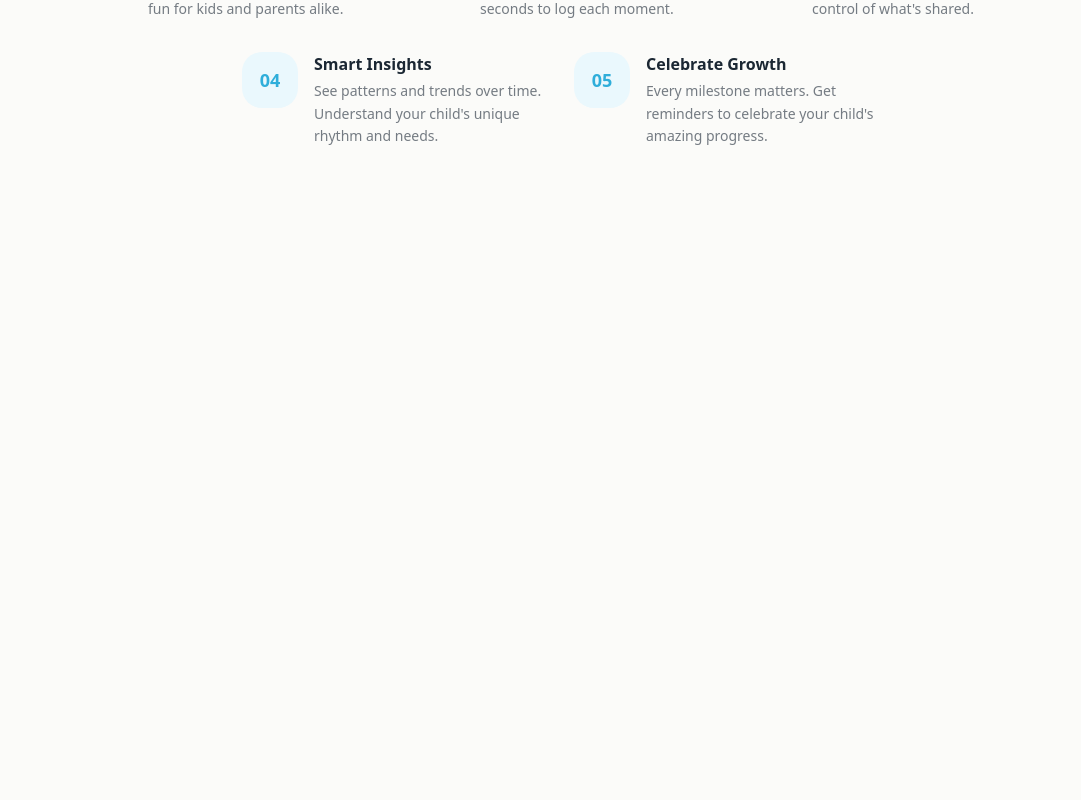
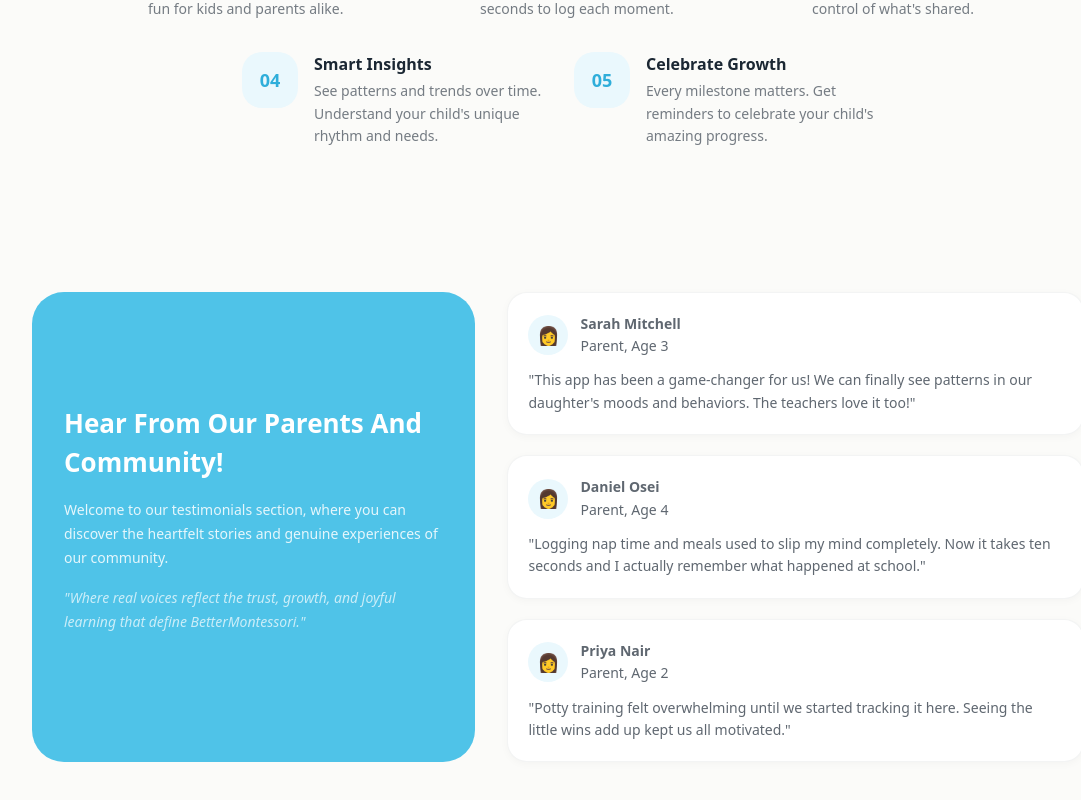
Before and after one commit to LaskaMaharjan/Bettermontessori, a React (Vite) app: page / in a window 1280 px wide. Shown: the part 2166-2966 px from the top of the page, without its empty margins (82-1163 px from the left). Before the commit the page ends 2394 px from the top, so only its background shows below. Built offline with nearby package versions, Linux system fonts and the light colour scheme.

Commit message:
feat: added testimonials section

```diff
--- a/src/App.jsx
+++ b/src/App.jsx
@@ -3,6 +3,7 @@ import Hero from './Components/Hero.jsx'
 import Features from './Components/Features.jsx'
 import About from './Components/About.jsx'
 import WhyChoose from './Components/WhyChoose.jsx'
+import Testimonials from './Components/Testimonials.jsx'
 
 export default function App() {
   return (
@@ -10,8 +11,9 @@ export default function App() {
       <Navbar />
       <Hero />
       <Features />
-      <About/>
-      <WhyChoose/>
+      <About />
+      <WhyChoose />
+      <Testimonials />
     </>
   )
 }
--- a/src/Components/Testimonials.jsx
+++ b/src/Components/Testimonials.jsx
@@ -0,0 +1,40 @@
+const reviews = [
+  { name: 'Sarah Mitchell', role: 'Parent, Age 3', text: "This app has been a game-changer for us! We can finally see patterns in our daughter's moods and behaviors. The teachers love it too!" },
+  { name: 'Daniel Osei', role: 'Parent, Age 4', text: 'Logging nap time and meals used to slip my mind completely. Now it takes ten seconds and I actually remember what happened at school.' },
+  { name: 'Priya Nair', role: 'Parent, Age 2', text: 'Potty training felt overwhelming until we started tracking it here. Seeing the little wins add up kept us all motivated.' },
+]
+
+export default function Testimonials() {
+  return (
+    <section className="testimonials" id="testimonials">
+      <div className="section-inner testimonials-inner">
+        <div className="testimonials-intro">
+          <h2>Hear From Our Parents And Community!</h2>
+          <p>
+            Welcome to our testimonials section, where you can discover the heartfelt stories
+            and genuine experiences of our community.
+          </p>
+          <p className="italic">
+            "Where real voices reflect the trust, growth, and joyful learning that define
+            BetterMontessori."
+          </p>
+        </div>
+
+        <div className="testimonials-list">
+          {reviews.map((review) => (
+            <div className="testimonial-card" key={review.name}>
+              <div className="testimonial-head">
+                <span className="avatar">👩</span>
+                <div>
+                  <p className="testimonial-name">{review.name}</p>
+                  <p className="testimonial-role">{review.role}</p>
+                </div>
+              </div>
+              <p>"{review.text}"</p>
+            </div>
+          ))}
+        </div>
+      </div>
+    </section>
+  )
+}
--- a/src/style.css
+++ b/src/style.css
@@ -471,3 +471,90 @@ img {
   color: rgba(27, 39, 51, 0.6);
   line-height: 1.6;
 }
+/* =========================================
+   9. TESTIMONIALS
+   ========================================= */
+.testimonials {
+  padding: 64px 24px;
+}
+
+.testimonials-inner {
+  display: grid;
+  grid-template-columns: 1fr 1.3fr;
+  gap: 32px;
+}
+
+.testimonials-intro {
+  background: var(--color-sky);
+  color: var(--color-white);
+  border-radius: var(--radius-lg);
+  padding: 32px;
+  display: flex;
+  flex-direction: column;
+  justify-content: center;
+}
+
+.testimonials-intro h2 {
+  font-size: 26px;
+  margin-bottom: 16px;
+}
+
+.testimonials-intro p {
+  font-size: 14px;
+  color: rgba(255, 255, 255, 0.85);
+  line-height: 1.7;
+  margin-bottom: 16px;
+}
+
+.testimonials-intro .italic {
+  font-style: italic;
+  color: rgba(255, 255, 255, 0.7);
+}
+
+.testimonials-list {
+  display: flex;
+  flex-direction: column;
+  gap: 20px;
+}
+
+.testimonial-card {
+  background: var(--color-white);
+  border: 1px solid rgba(27, 39, 51, 0.05);
+  border-radius: var(--radius-md);
+  padding: 20px;
+  box-shadow: 0 2px 8px rgba(0, 0, 0, 0.03);
+}
+
+.testimonial-head {
+  display: flex;
+  align-items: center;
+  gap: 12px;
+  margin-bottom: 12px;
+}
+
+.avatar {
+  width: 40px;
+  height: 40px;
+  border-radius: 50%;
+  background: var(--color-sky-light);
+  display: flex;
+  align-items: center;
+  justify-content: center;
+  font-size: 18px;
+}
+
+.testimonial-name {
+  font-weight: 700;
+  font-size: 14px;
+}
+
+.testimonial-role {
+  font-size: 12px;
+  color: rgba(27, 39, 51, 0.5);
+}
+
+.testimonial-card p {
+  font-size: 14px;
+  color: rgba(27, 39, 51, 0.7);
+  line-height: 1.6;
+}
```
